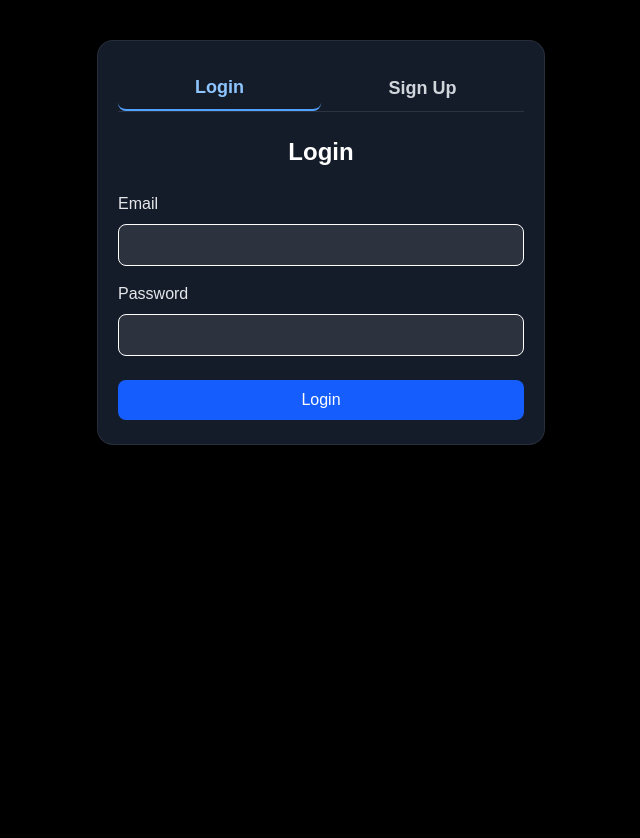
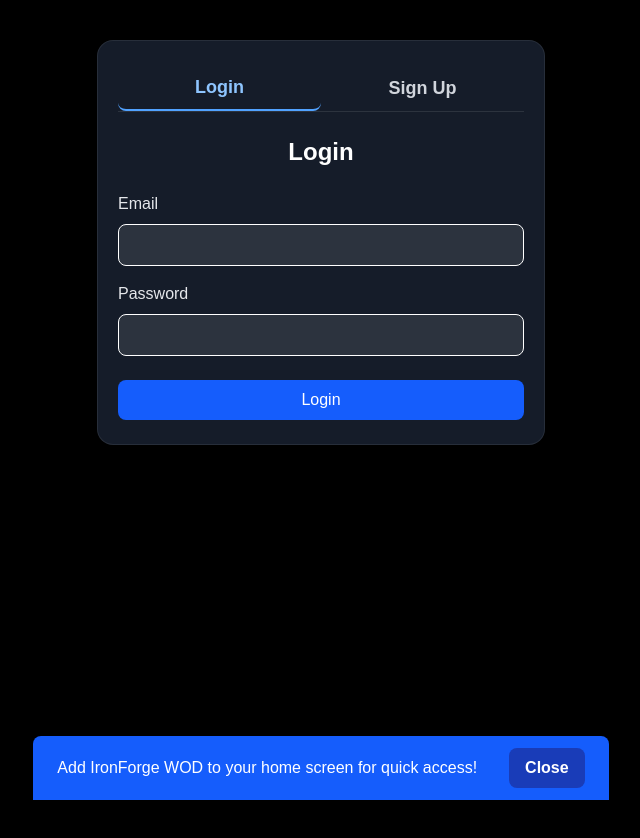
Before and after one commit to avielj/wodshuffle, a Next.js app: page /auth in a window 1280 px wide. Shown: the whole page, without its empty margins (319-959 px from the left). Built offline with nearby package versions, Linux system fonts and the light colour scheme.

Commit message:
feat: add dismissible 'Add to home screen' banner at bottom of app

```diff
--- a/src/app/layout.js
+++ b/src/app/layout.js
@@ -2,6 +2,7 @@ import { Geist, Geist_Mono } from "next/font/google";
 import "./globals.css";
 import Head from "next/head";
 import Link from "next/link";
+import AddToHomeScreenBanner from "../components/AddToHomeScreenBanner";
 
 const geistSans = Geist({
   variable: "--font-geist-sans",
@@ -54,6 +55,7 @@ export default function RootLayout({ children }) {
       <body className={`${geistSans.variable} ${geistMono.variable} antialiased`}>
         {/* Removed AdSense ad unit from layout body to prevent site push-down */}
         {children}
+        <AddToHomeScreenBanner />
       </body>
     </html>
   );
--- /dev/null
+++ b/src/components/AddToHomeScreenBanner.jsx
@@ -0,0 +1,36 @@
+import React, { useState, useEffect } from "react";
+
+export default function AddToHomeScreenBanner() {
+  const [visible, setVisible] = useState(false);
+
+  useEffect(() => {
+    // Only show if not dismissed before
+    if (typeof window !== "undefined") {
+      const dismissed = localStorage.getItem("addToHomeScreenDismissed");
+      if (!dismissed) setVisible(true);
+    }
+  }, []);
+
+  const handleClose = () => {
+    setVisible(false);
+    if (typeof window !== "undefined") {
+      localStorage.setItem("addToHomeScreenDismissed", "1");
+    }
+  };
+
+  if (!visible) return null;
+
+  return (
+    <div className="fixed bottom-0 left-0 w-full z-50 flex justify-center">
+      <div className="bg-blue-600 text-white px-6 py-3 rounded-t-lg shadow-lg flex items-center gap-4 animate-fade-in">
+        <span className="font-medium">Add IronForge WOD to your home screen for quick access!</span>
+        <button
+          className="ml-4 px-3 py-1 rounded bg-blue-800 hover:bg-blue-900 text-white font-bold transition"
+          onClick={handleClose}
+        >
+          Close
+        </button>
+      </div>
+    </div>
+  );
+}
```
